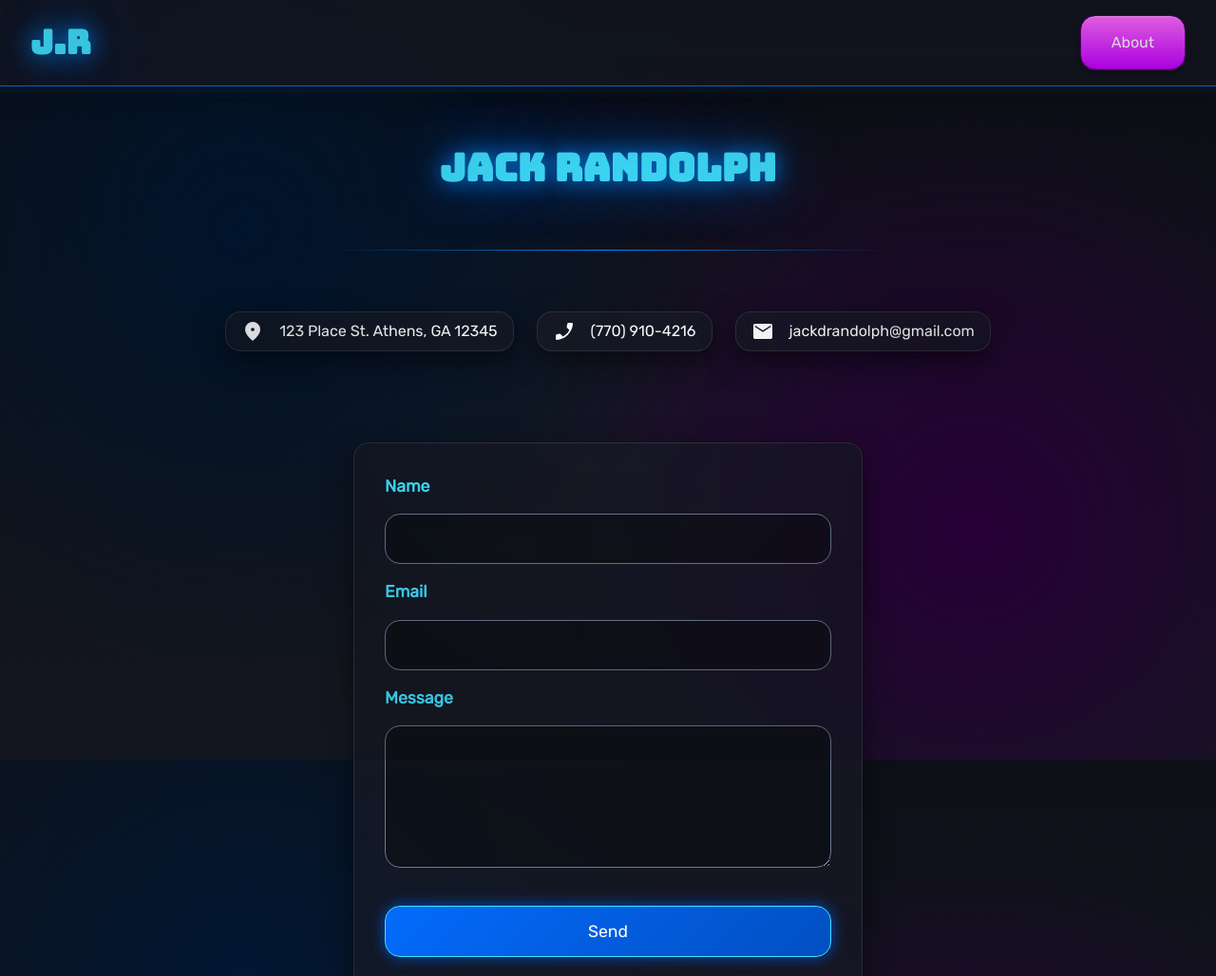
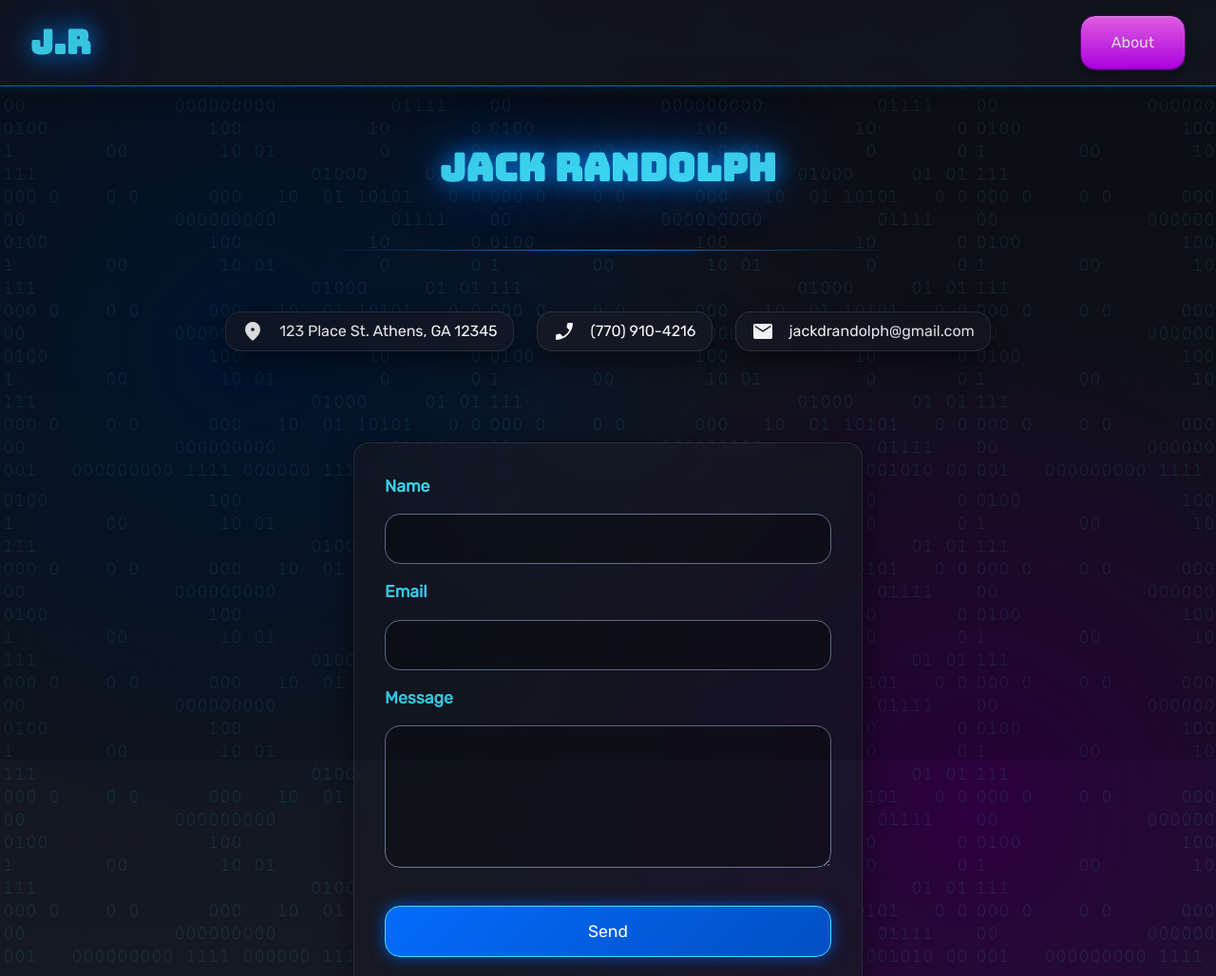
Before and after one commit to JackaPacka/jackapacka.github.io, a website: page contact.html in a window 1280 px wide. Shown: the top 1028 px of the page at 95% size. Drawn offline with Linux system fonts and the light colour scheme.

Commit message:
Binary background image

```diff
--- a/css/style.css
+++ b/css/style.css
@@ -107,11 +107,11 @@ body {
 
     background-color: var(--neutral-color-darkest);
     background-image:
+        url("./assets/binary-background.png"),
         radial-gradient(circle at 20% 30%, var(--primary-color-darkest) 0%, transparent 40%),
         radial-gradient(circle at 80% 70%, var(--secondary-color-darkest) 0%, transparent 40%),
         linear-gradient(var(--neutral-color-darkest), var(--neutral-color-darker));
-
-    background-attachment: fixed;
+    background-attachment: scroll;
     color: var(--neutral-color-ultralight);
     font-family: Rubik, sans-serif;
     line-height: 1.5;
```
Also changed, not shown: css/assets/binary-background.png (added).
